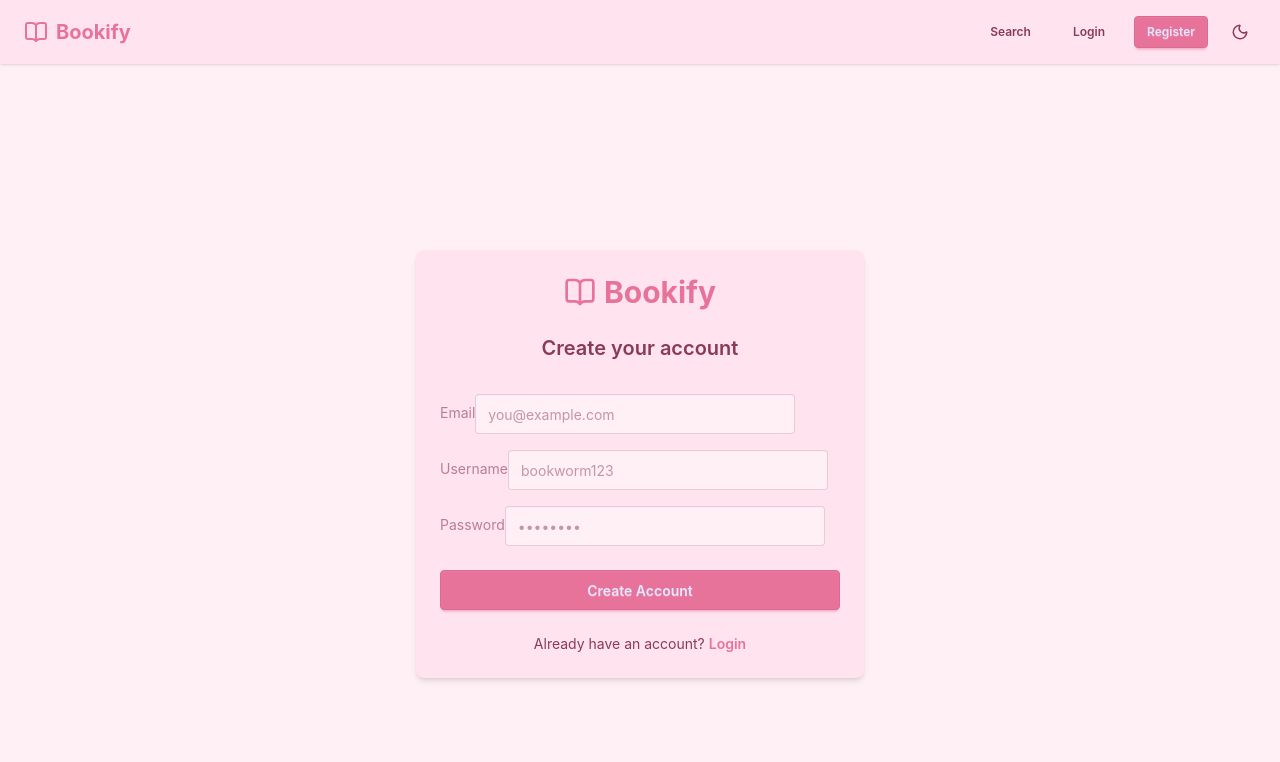
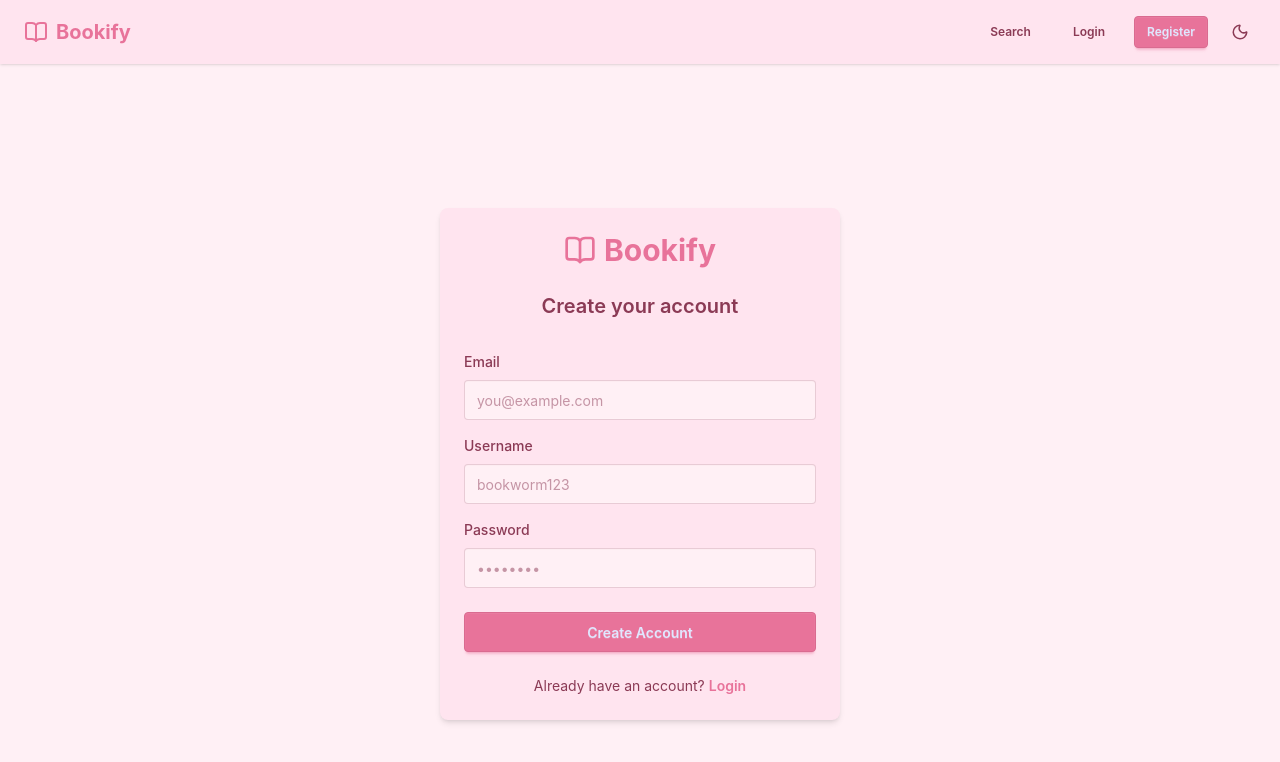
Before and after one commit to anjiabdallah/Bookify, a React (Vite) app in the folder client/: page /register in a window 1280 px wide. Shown: the top 762 px of the page. Built offline with nearby package versions, Linux system fonts and the light colour scheme.

Commit message:
fix the forms in the register page

```diff
--- a/client/src/pages/RegisterPage.tsx
+++ b/client/src/pages/RegisterPage.tsx
@@ -53,7 +53,7 @@ function RegisterPage() {
 
   return (
     <div className="min-h-screen bg-base-100 flex items-center justify-center p-4">
-      <div className="card bg-base-200 shadow-md w-full max-w-md">
+      <div className="card bg-base-200 shadow-md w-full max-w-[400px] mx-auto">
         <div className="card-body">
           <div className="flex items-center gap-2 justify-center mb-4">
             <BookOpen size={32} className="text-primary" />
@@ -67,47 +67,50 @@ function RegisterPage() {
             </div>
           )}
 
-          <form onSubmit={handleSubmit(onSubmit)} className="flex flex-col gap-4">
-            <label className="form-control">
-              <div className="label">
-                <span className="label-text">Email</span>
-              </div>
+          <form onSubmit={handleSubmit(onSubmit)} className="flex flex-col gap-4 w-full">
+            <div className="flex flex-col gap-2 w-full">
+              <label htmlFor="email" className="text-sm font-medium">
+                Email
+              </label>
               <input
+                id="email"
                 type="email"
                 placeholder="you@example.com"
-                className="input input-bordered"
+                className="input input-bordered w-full"
                 {...register('email')}
               />
               {emailError && <span className="text-sm text-error mt-1">{emailError}</span>}
-            </label>
+            </div>
 
-            <label className="form-control">
-              <div className="label">
-                <span className="label-text">Username</span>
-              </div>
+            <div className="flex flex-col gap-2 w-full">
+              <label htmlFor="username" className="text-sm font-medium">
+                Username
+              </label>
               <input
+                id="username"
                 type="text"
                 placeholder="bookworm123"
-                className="input input-bordered"
+                className="input input-bordered w-full"
                 {...register('username')}
               />
               {usernameError && <span className="text-sm text-error mt-1">{usernameError}</span>}
-            </label>
+            </div>
 
-            <label className="form-control">
-              <div className="label">
-                <span className="label-text">Password</span>
-              </div>
+            <div className="flex flex-col gap-2 w-full">
+              <label htmlFor="password" className="text-sm font-medium">
+                Password
+              </label>
               <input
+                id="password"
                 type="password"
                 placeholder="••••••••"
-                className="input input-bordered"
+                className="input input-bordered w-full"
                 {...register('password')}
               />
               {passwordError && <span className="text-sm text-error mt-1">{passwordError}</span>}
-            </label>
+            </div>
 
-            <button type="submit" className="btn btn-primary mt-2" disabled={isSubmitting}>
+            <button type="submit" className="btn btn-primary w-full mt-2" disabled={isSubmitting}>
               {isSubmitting ? <span className="loading loading-spinner loading-sm" /> : 'Create Account'}
             </button>
           </form>
```
